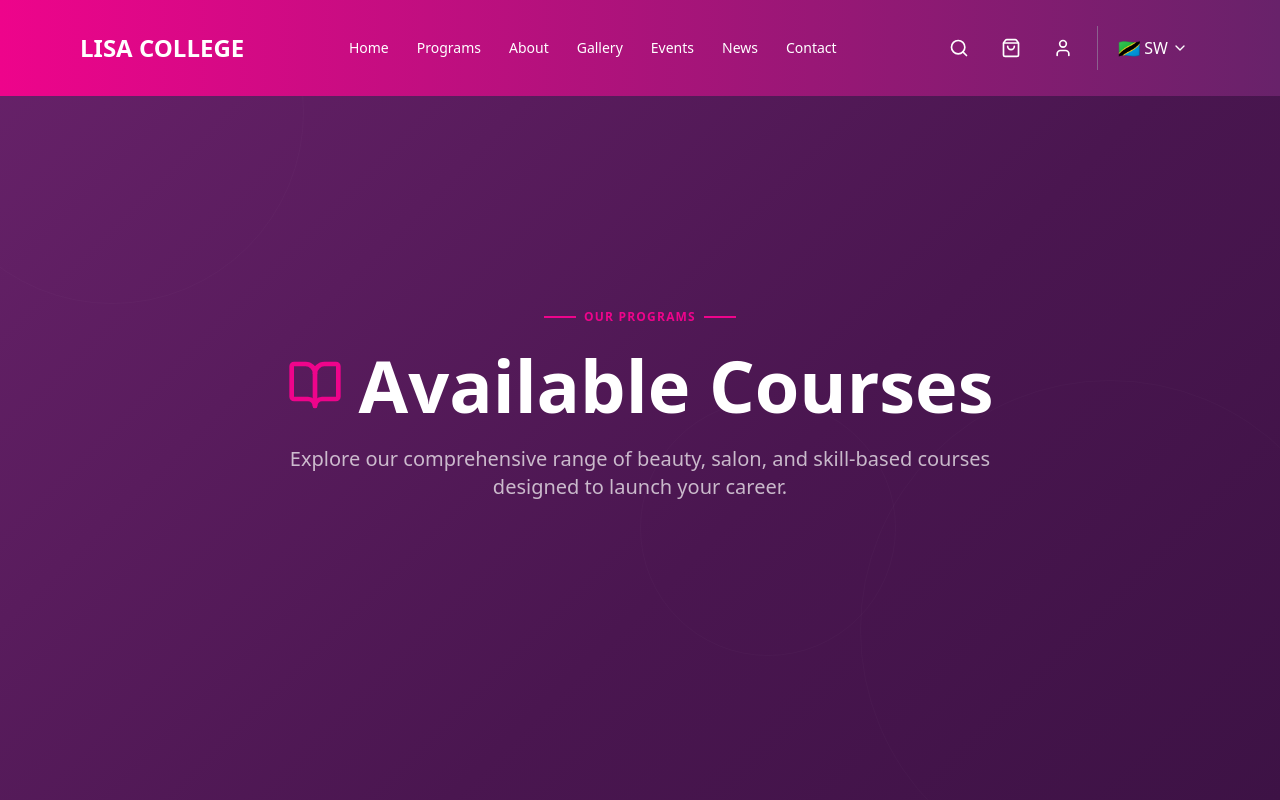
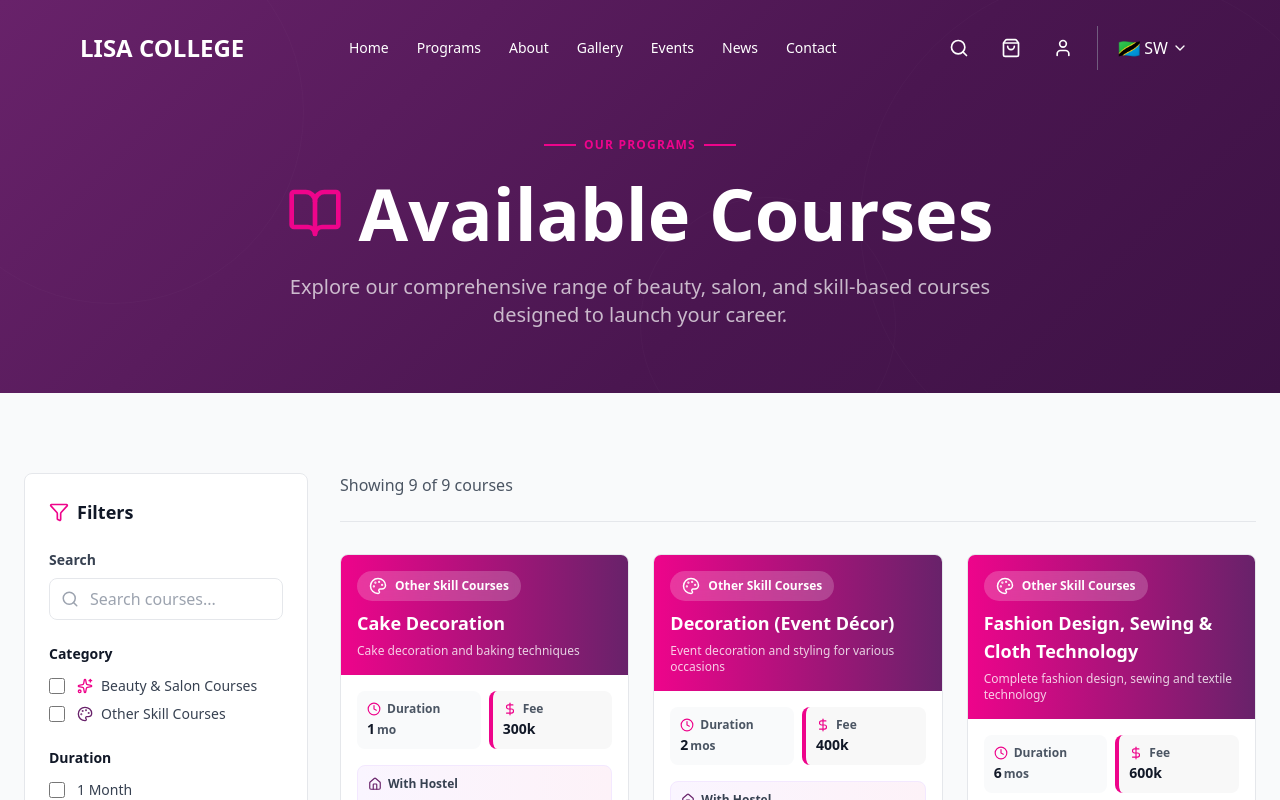
Before and after one commit to msetitech/lisacollege, a React (Vite) app in the folder frontend/: page /programs in a window 1280 px wide. Shown: the top 800 px of the page. Built offline with nearby package versions, Linux system fonts and the light colour scheme.

Commit message:
fixing the nav

```diff
--- a/frontend/src/components/Layout/Navbar.jsx
+++ b/frontend/src/components/Layout/Navbar.jsx
@@ -1,5 +1,5 @@
 import { useState, useEffect } from "react";
-import { Link, useNavigate } from "react-router-dom";
+import { Link } from "react-router-dom";
 import {
 	Menu,
 	X,
@@ -41,9 +41,7 @@ export default function Navbar() {
 	return (
 		<nav
 			className={`fixed top-0 left-0 right-0 z-50 transition-all duration-300 ${
-				isScrolled
-					? "bg-white shadow-lg py-2"
-					: "bg-gradient-to-r from-[#EE048B] to-[#68226A] py-4"
+				isScrolled ? "bg-white shadow-lg py-2" : "bg-transparent py-4"
 			}`}>
 			<div className="max-w-6xl mx-auto px-4">
 				<div className="flex items-center justify-between h-16">
--- a/frontend/src/pages/Programs/index.jsx
+++ b/frontend/src/pages/Programs/index.jsx
@@ -128,13 +128,13 @@ export default function Programs() {
 		<>
 			{/* Hero Section - 100vh gradient */}
 			<section
-				className="min-h-screen flex items-center justify-center relative overflow-hidden"
+				className="relative overflow-hidden pt-32 pb-16"
 				style={{
 					background:
 						"linear-gradient(135deg, #68226A 0%, #4a1650 60%, #3d1245 100%)",
 				}}>
 				{/* Decorative circles */}
-				<div className="absolute top-0 left-0 w-full h-full overflow-hidden pointer-events-none opacity-20">
+				<div className="absolute inset-0 overflow-hidden pointer-events-none opacity-20">
 					<div className="absolute -top-20 -left-20 w-96 h-96 rounded-full border border-white/10" />
 					<div className="absolute -bottom-20 -right-20 w-[500px] h-[500px] rounded-full border border-white/10" />
 					<div className="absolute top-1/2 left-1/2 w-64 h-64 rounded-full border border-white/10" />
```
